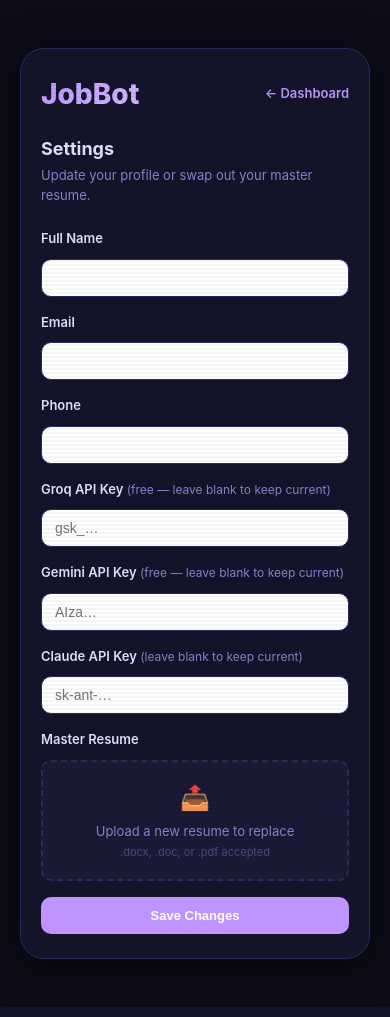
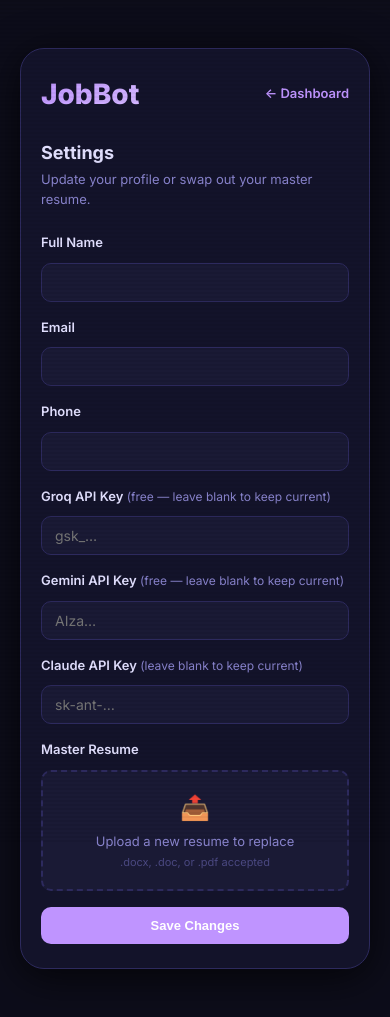
Before and after one commit to Dkirali/Automated-Application, a Flask app: page /settings in a window 390 px wide. Run offline with Flask 3, Linux system fonts and the light colour scheme; data that the repository does not hold is empty; some libraries are stand-ins or nearby versions.

Commit message:
feat: frontend visual rework, responsive improvements, bug fixes
- Add Inter font (Google Fonts) for sharper typography across all pages
- Fix critical dark mode bug: setup/settings form inputs had no background
- Add custom dark scrollbar styling (webkit + Firefox)
- Remove ~50 lines of duplicate CSS (review-header, fit-bar, review-panel, jd-summary-card)
- Add 768px tablet breakpoint for review grid and filter row layout
- Add .btn-full, .app-card--static, .label-hint utility classes
- Replace all movable inline styles with CSS classes
- Dashboard: Stop Campaign button moved into bordered bottom row with separator
- Dashboard: Start/Stop layout cleaned up, inline styles removed
- Fix ATS ring labels on review page: "ORIGINAL"/"TAILORED" now render below ring stroke without overlap
- Fix SVG ring rotation bug: removed incorrect rotate(-90deg) that double-rotated arcs
- Fix "BEFORE" label clipping: width 28px → 36px (was too narrow for 6 characters)
- Fix section title spacing: add margin-top: 28px for clear separation between sections
- Fix activity bar spacing: margin-bottom 16px → 28px

```diff
--- a/static/style.css
+++ b/static/style.css
@@ -1,3 +1,5 @@
+@import url('https://fonts.googleapis.com/css2?family=Inter:ital,wght@0,400;0,500;0,600;0,700;0,800;0,900;1,400&display=swap');
+
 /* ─── Design Tokens — Dark Synthwave ─────────────────────────────────────── */
 :root {
   /* Neon palette */
@@ -49,7 +51,7 @@
 *, *::before, *::after { box-sizing: border-box; margin: 0; padding: 0; }
 
 body {
-  font-family: -apple-system, BlinkMacSystemFont, "Segoe UI", "Inter", sans-serif;
+  font-family: 'Inter', -apple-system, BlinkMacSystemFont, "Segoe UI", sans-serif;
   background: var(--clr-bg);
   color: var(--clr-text);
   font-size: 14px;
@@ -80,6 +82,13 @@
 a { color: var(--clr-primary); text-decoration: none; }
 a:hover { text-decoration: underline; }
 
+/* ─── Custom Scrollbar ───────────────────────────────────────────────────── */
+::-webkit-scrollbar { width: 6px; height: 6px; }
+::-webkit-scrollbar-track { background: var(--clr-bg); }
+::-webkit-scrollbar-thumb { background: var(--clr-border); border-radius: var(--radius-full); }
+::-webkit-scrollbar-thumb:hover { background: var(--clr-primary-dark); }
+* { scrollbar-width: thin; scrollbar-color: var(--clr-border) var(--clr-bg); }
+
 /* ─── Layout ─────────────────────────────────────────────────────────────── */
 .container {
   max-width: 980px;
@@ -487,6 +506,11 @@
   padding: 5px 12px;
   font-size: 12px;
 }
+.btn-full {
+  width: 100%;
+  justify-content: center;
+  padding: 12px;
+}
 
 /* ─── Section Title ──────────────────────────────────────────────────────── */
 .section-title {
@@ -732,6 +763,12 @@
   max-width: 480px;
   box-shadow: var(--shadow-lg);
 }
+.form-card-toprow {
+  display: flex;
+  align-items: center;
+  justify-content: space-between;
+  margin-bottom: 20px;
+}
 .form-card-logo {
   font-size: 28px;
   font-weight: 800;
@@ -761,6 +798,8 @@
   outline: none;
   transition: border-color var(--transition), box-shadow var(--transition);
   color: var(--clr-text);
+  background: var(--clr-surface2);
+  font-family: inherit;
 }
 .setup-form .form-group input:focus {
   border-color: var(--clr-primary);
@@ -803,6 +842,15 @@
   margin-bottom: 8px;
 }
 
+/* ─── Utility classes ────────────────────────────────────────────────────── */
+.label-hint {
+  font-weight: 400;
+  color: var(--clr-text-muted);
+  font-size: 12px;
+}
+.form-inline { display: inline; }
+.detail-panel-body--muted { color: var(--clr-text-muted); }
+
 /* ─── Steps indicator (setup) ─────────────────────────────────────────────── */
 .steps {
   display: flex;
--- a/templates/detail.html
+++ b/templates/detail.html
@@ -39,7 +39,7 @@
             <svg viewBox="0 0 36 36" width="64" height="64">
               <circle class="ats-ring-bg" cx="18" cy="18" r="15.9"/>
             </svg>
-            <div class="ats-ring-value" style="font-size:11px;color:var(--clr-text-subtle);">—</div>
+            <div class="ats-ring-value ats-ring-value--empty">—</div>
           </div>
           <span class="ats-ring-label">ATS Score</span>
         </div>
@@ -92,7 +92,7 @@
             });
         </script>
       {% else %}
-        <div class="detail-panel-body" style="color:var(--clr-text-muted)">Resume not yet generated.</div>
+        <div class="detail-panel-body detail-panel-body--muted">Resume not yet generated.</div>
       {% endif %}
     </div>
   </div>
--- a/templates/review.html
+++ b/templates/review.html
@@ -188,7 +188,7 @@
           {% if job.resume_path %}
             <a href="/download/{{ job.id }}" class="panel-action-btn">↓ Download</a>
           {% endif %}
-          <form method="POST" action="/retailor/{{ job.id }}" style="display:inline">
+          <form method="POST" action="/retailor/{{ job.id }}" class="form-inline">
             <button type="submit" class="panel-action-btn panel-action-btn--secondary" title="Re-generate tailored resume">↺ Re-tailor</button>
           </form>
         </div>
--- a/templates/settings.html
+++ b/templates/settings.html
@@ -10,9 +10,9 @@
 <div class="page-center">
   <div class="form-card">
 
-    <div style="display:flex;align-items:center;justify-content:space-between;margin-bottom:20px;">
-      <span class="form-card-logo" style="margin-bottom:0;">JobBot</span>
-      <a href="/" class="back-link" style="margin-bottom:0;">← Dashboard</a>
+    <div class="form-card-toprow">
+      <span class="form-card-logo">JobBot</span>
+      <a href="/" class="back-link">← Dashboard</a>
     </div>
 
     <h2>Settings</h2>
@@ -39,15 +39,15 @@
         <input type="tel" id="phone" name="phone" value="{{ phone }}" required>
       </div>
       <div class="form-group">
-        <label for="groq_key">Groq API Key <span style="font-weight:400;color:var(--clr-text-muted);font-size:12px;">(free — leave blank to keep current)</span></label>
+        <label for="groq_key">Groq API Key <span class="label-hint">(free — leave blank to keep current)</span></label>
         <input type="password" id="groq_key" name="groq_key" placeholder="gsk_…">
       </div>
       <div class="form-group">
-        <label for="gemini_key">Gemini API Key <span style="font-weight:400;color:var(--clr-text-muted);font-size:12px;">(free — leave blank to keep current)</span></label>
+        <label for="gemini_key">Gemini API Key <span class="label-hint">(free — leave blank to keep current)</span></label>
         <input type="password" id="gemini_key" name="gemini_key" placeholder="AIza…">
       </div>
       <div class="form-group">
-        <label for="api_key">Claude API Key <span style="font-weight:400;color:var(--clr-text-muted);font-size:12px;">(leave blank to keep current)</span></label>
+        <label for="api_key">Claude API Key <span class="label-hint">(leave blank to keep current)</span></label>
         <input type="password" id="api_key" name="api_key" placeholder="sk-ant-…">
       </div>
 
@@ -64,7 +64,7 @@
         </div>
       </div>
 
-      <button type="submit" class="btn btn-primary" style="width:100%;justify-content:center;padding:12px;">
+      <button type="submit" class="btn btn-primary btn-full">
         Save Changes
       </button>
     </form>
--- a/templates/setup.html
+++ b/templates/setup.html
@@ -55,7 +55,7 @@
         </div>
       </div>
 
-      <button type="submit" class="btn btn-primary" style="width:100%;justify-content:center;padding:12px;">
+      <button type="submit" class="btn btn-primary btn-full">
         Save &amp; Continue →
       </button>
     </form>
```
Also changed, not shown: other parts of static/style.css (+85 -78 lines), templates/dashboard.html (+7 -5 lines).
